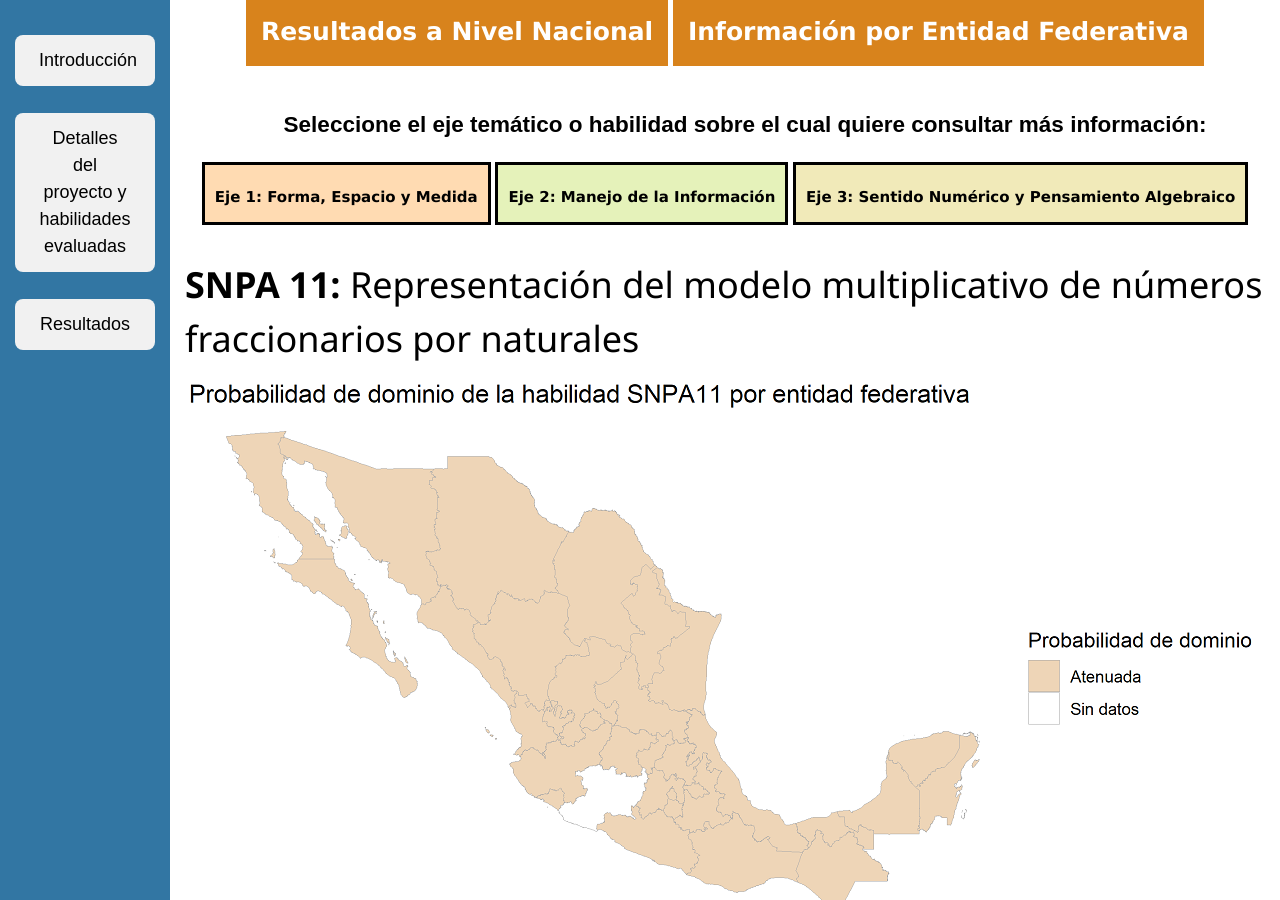
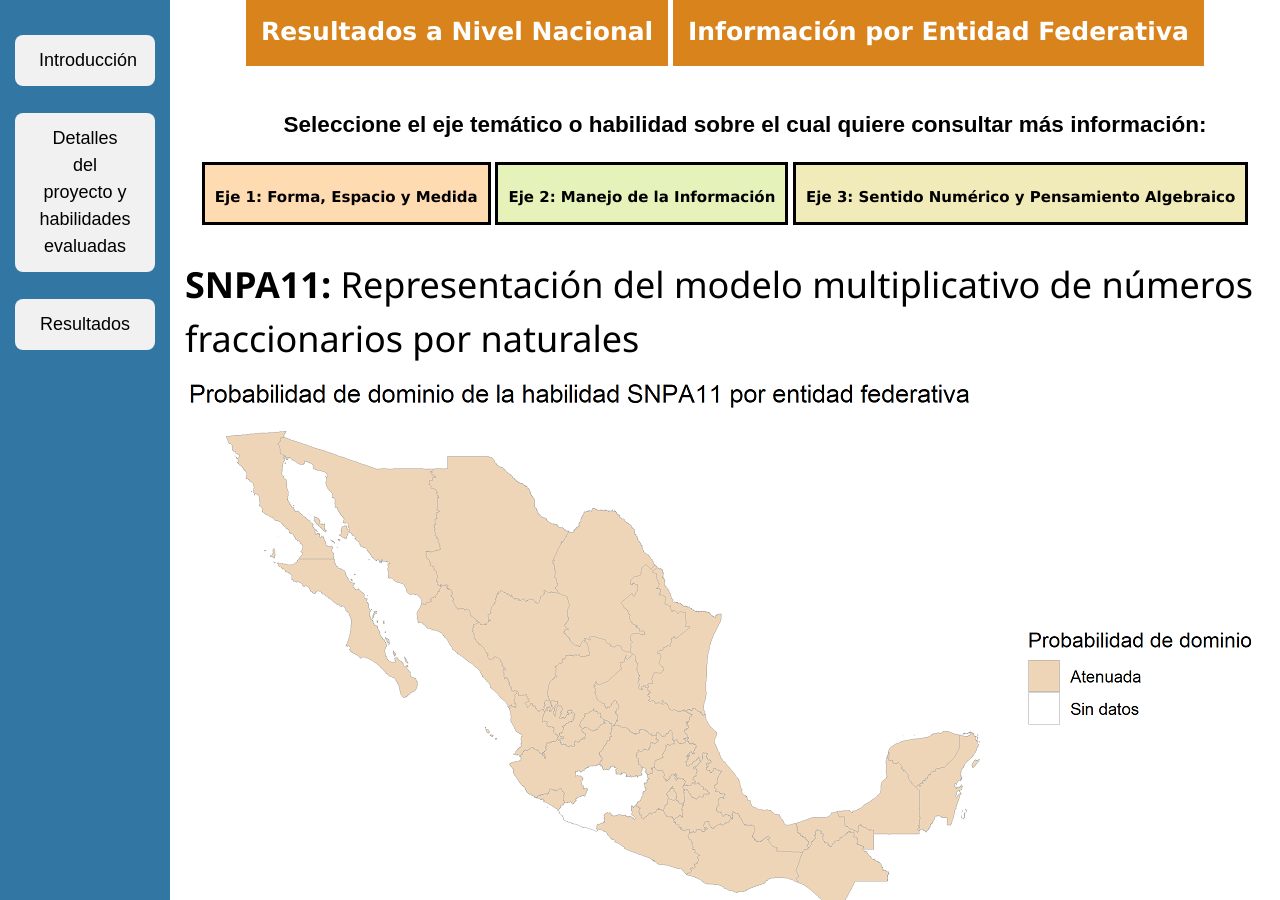
Before and after one commit to rimedie/rimedie.github.io, a Jekyll site: the page built from ProyVisuales/1_Infografia_Feb2019/Heatmaps/SNPA11.html, in a window 1280 px wide and 900 px high, scrolled down 600 px. Built offline with Jekyll 4.4.1, drawn with Linux system fonts in a browser that asks for light colours.

Commit message:
Update SNPA11.html

```diff
--- a/ProyVisuales/1_Infografia_Feb2019/Heatmaps/SNPA11.html
+++ b/ProyVisuales/1_Infografia_Feb2019/Heatmaps/SNPA11.html
@@ -4,7 +4,7 @@ title: SNPA11
 ---
 <div class="blurb">
 
-	<h1><b>SNPA 11:</b> Representación del modelo multiplicativo de números fraccionarios por naturales</h1>
+	<h1><b>SNPA11:</b> Representación del modelo multiplicativo de números fraccionarios por naturales</h1>
 	<center>
 	<img class="displayed" src="SNPA11.png" />
 	</center>
```
